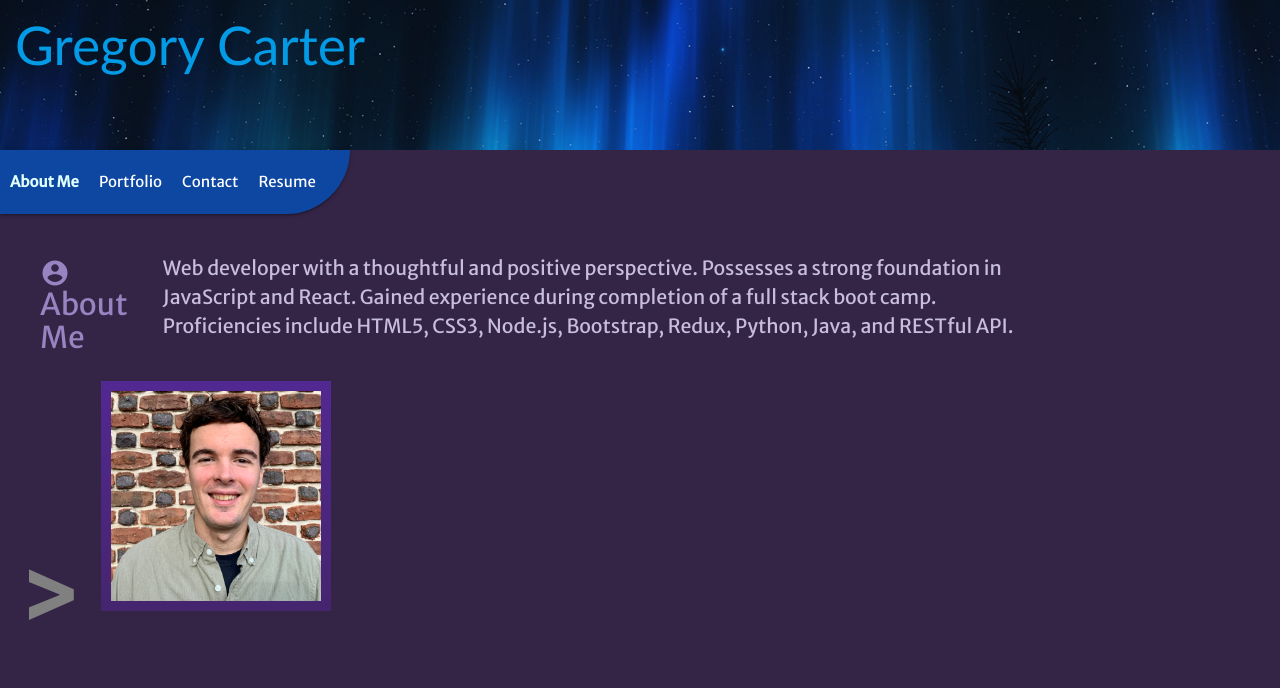
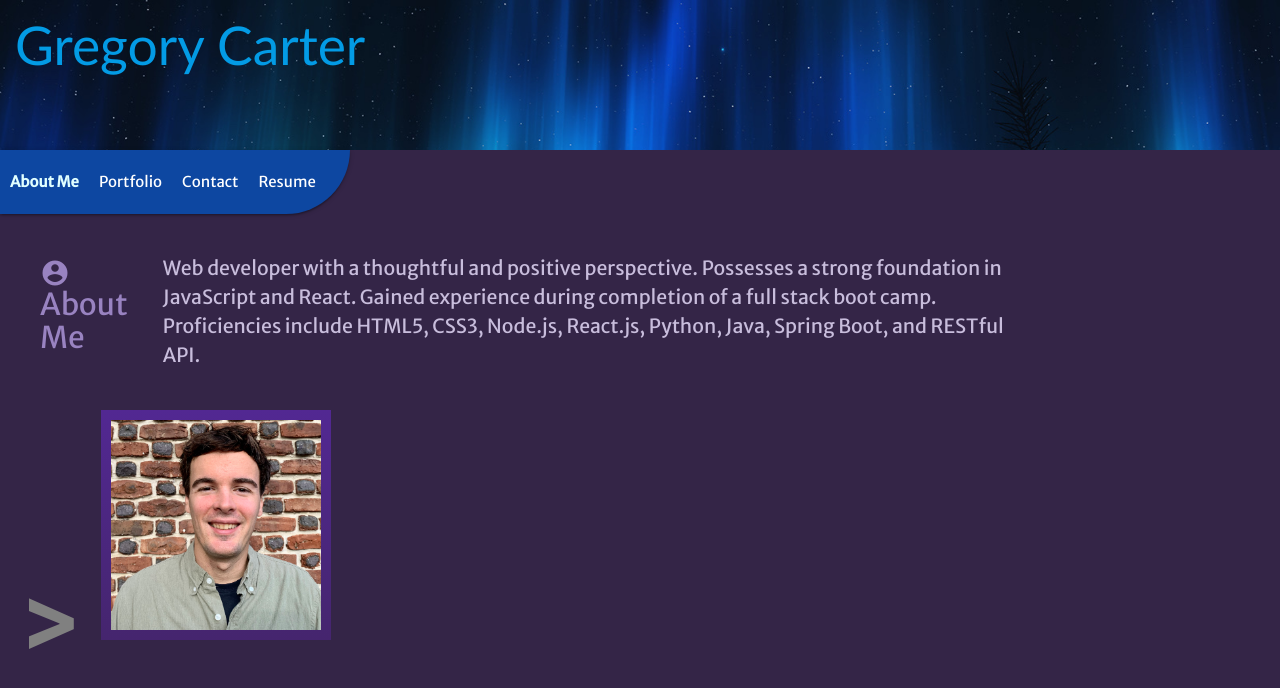
Before and after one commit to gregoryjohncarter/react-descriptive-materials, a React (Create React App) app: page / in a window 1280 px wide. Shown: the top 688 px of the page. Built offline with nearby package versions, Linux system fonts and the light colour scheme; a web font is replaced by a local one.

Commit message:
misc. bio update

```diff
--- a/src/App.js
+++ b/src/App.js
@@ -16,7 +16,7 @@ function App() {
   const [categories] = useState([
     {
       section: 'About Me',
-      description: 'Web developer with a thoughtful and positive perspective. Possesses a strong foundation in JavaScript and React. Gained experience during completion of a full stack boot camp. Proficiencies include HTML5, CSS3, Node.js, Bootstrap, Redux, Python, Java, and RESTful API.',
+      description: 'Web developer with a thoughtful and positive perspective. Possesses a strong foundation in JavaScript and React. Gained experience during completion of a full stack boot camp. Proficiencies include HTML5, CSS3, Node.js, React.js, Python, Java, Spring Boot, and RESTful API.',
       icon: 'account_circle'
     },
     { section: 'Portfolio', description: 'Please consider browsing through some of my projects. Also see additional GitHub links for more info.', icon:'dashboard' },
--- a/src/components/Resume/index.js
+++ b/src/components/Resume/index.js
@@ -1,5 +1,5 @@
 import React from 'react';
-import Pdf from '../../assets/GJCResume.pdf'
+import Pdf from '../../assets/GJCResumeFeb24.pdf'
 
 function Resume({ currentCategory }) {
   const { section, description, icon } = currentCategory;
```
Also changed, not shown: 2 other files (tests, documents, lock files or other folders).
